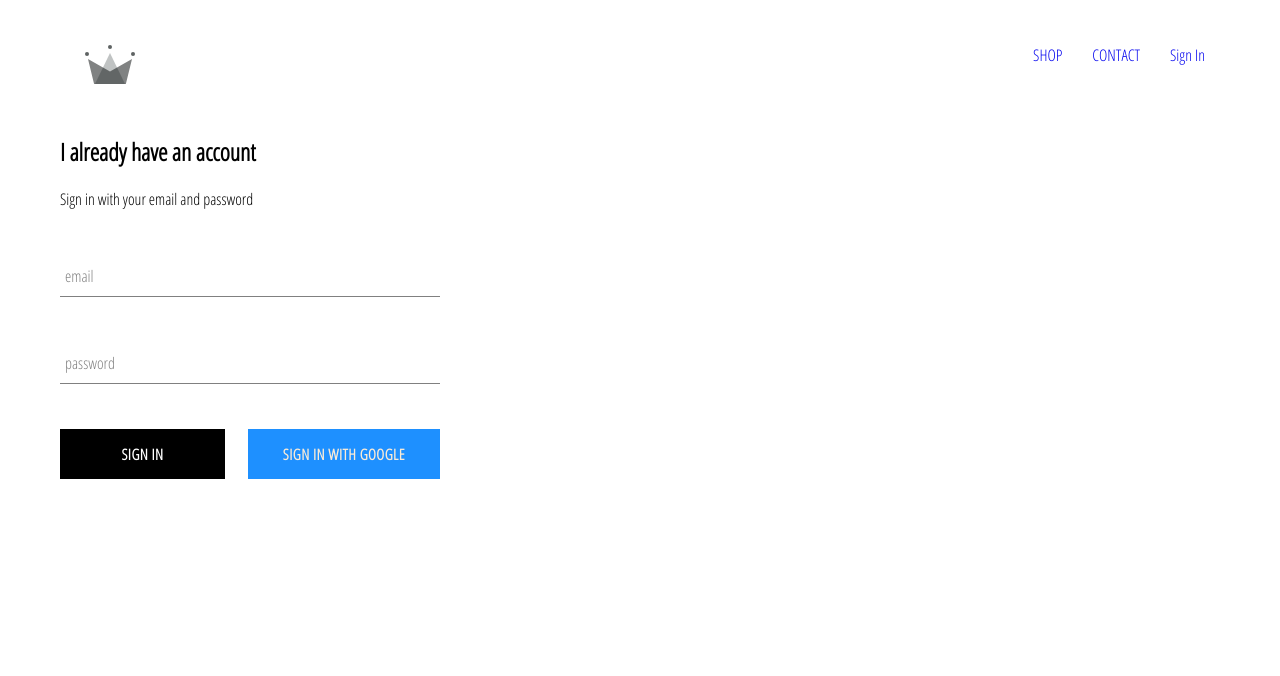
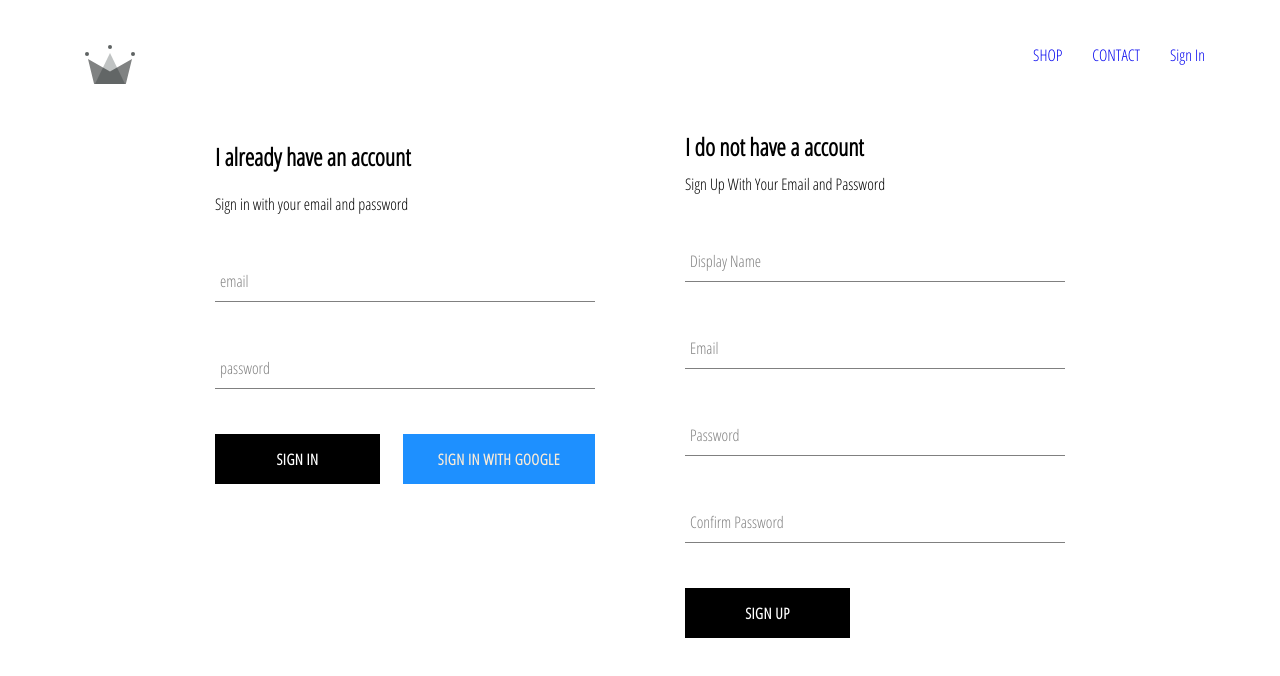
Before and after one commit to toshantarora/shop-clothing, a React (Create React App) app: page /signIn in a window 1280 px wide. Shown: the top 676 px of the page. Built offline with nearby package versions, Linux system fonts and the light colour scheme; no server answers.

Commit message:
implemented firebase utils, included ability to store authenticated to store into database

```diff
--- a/src/App.js
+++ b/src/App.js
@@ -5,7 +5,7 @@
 import ShopPage from './pages/shop/shop.component';
 import Header from './components/header/header.component';
 import SignInAndSignUp from './pages/sign-in-and-sign-up/sign-in-and-sign-up.component';
-import {auth} from './firebase/firebase.utils';
+import {auth ,createUserProfileDocument} from './firebase/firebase.utils';
 
 
 class App extends Component {
@@ -18,11 +18,29 @@
   }
   unsubscribeFromAuth = null;
   componentDidMount(){
-    this.unsubscribeFromAuth = auth.onAuthStateChanged(user => {
-      this.setState({ currentUser : user });
+    this.unsubscribeFromAuth = auth.onAuthStateChanged(async userAuth => {
+      // this.setState({ currentUser : user });
+        // createUserProfileDocument(user);
+      // console.log(user);
 
-      console.log(user);
-    })
+      if(userAuth){
+        const userRef = await createUserProfileDocument(userAuth);
+
+        userRef.onSnapshot(snapShot => {
+          // console.log(snapShot.data());
+
+          this.setState({ currentUser: {
+            id:snapShot.id,
+            ...snapShot.data(),
+          }
+        }, () => {
+          console.log(this.state);
+        })
+        });
+
+      }
+      this.setState({currentUser:userAuth});
+    });
   }
 
   componentWillUnmount(){
--- /dev/null
+++ b/src/components/sign-up-component/sign-up.component.jsx
@@ -0,0 +1,80 @@
+import React from 'react';
+import FormInput from '../form-input/form-input.component';
+import CustomButton from '../custom-button/custom-button.component';
+
+import {auth, createUserProfileDocument} from '../../firebase/firebase.utils';
+import './sign-up.styles.scss';
+
+class SignUpComponent extends React.Component {
+    constructor() {
+        super();
+
+        this.state = {
+            displayName: '',
+            email: '',
+            password:'',
+            confirmPassword:''
+        }
+    }
+
+    handleSubmit = async event => {
+        event.preventDefault();
+
+        const {displayName, email, password, confirmPassword} = this.state;
+
+        if(password != confirmPassword){
+            alert("Password Don't Match");
+            return;
+        }
+
+        try {
+            const {user} = await auth.createUserWithEmailAndPassword(email, password);
+              await createUserProfileDocument(user, {displayName});
+              this.setState({displayName: '',
+              email: '',
+              password:'',
+              confirmPassword:''
+          })
+        }
+        catch (error)
+        {
+            console.error(error);
+        }
+
+    }
+
+    handleChange = event => {
+        const {name ,value } = event.target;
+        this.setState({[name]: value});
+
+    }
+    render() {
+
+        //destructuring
+        const {displayName, email, password, confirmPassword} = this.state;
+        return (
+            <div className='sign-up'>
+               <h2 className='title'>I do not have a account</h2>
+               <span>Sign Up With Your Email and Password</span>
+
+               <form className='sign-up-form' onSubmit={this.handleSubmit}>
+                  <FormInput type='text' name='displayName' value={displayName} onChange={this.handleChange} label='Display Name' required/>
+
+
+
+                  <FormInput type='email' name='email' value={email} onChange={this.handleChange} label='Email' required/>
+
+
+                  <FormInput type='password' name='password' value={password} onChange={this.handleChange} label='Password' required />
+
+
+                   <FormInput type='password' name='confirmPassword' value={confirmPassword} onChange={this.handleChange} label='Confirm Password' required/>
+
+                  <CustomButton type='submit'>SIGN UP</CustomButton>
+               </form>
+            </div>
+        )
+    }
+}
+
+export default SignUpComponent;
--- /dev/null
+++ b/src/components/sign-up-component/sign-up.styles.scss
@@ -0,0 +1,9 @@
+.sign-up {
+    display: flex;
+    flex-direction: column;
+    width: 380px;
+
+    .title {
+      margin: 10px 0;
+    }
+  }
--- a/src/firebase/firebase.utils.js
+++ b/src/firebase/firebase.utils.js
@@ -13,6 +13,36 @@
   };
   firebase.initializeApp(config);
 
+  export const createUserProfileDocument = async (userAuth,additionalData) => {
+    if(!userAuth) return;
+
+    const userRef = firestore.doc(`users/${userAuth.uid}`)
+
+    const snapShot = await userRef.get();
+    console.log(snapShot);
+
+    if(!snapShot.exists)
+    {
+      const {displayName, email} =userAuth;
+      const createdAt = new Date();
+
+      try {
+        await userRef.set({
+          displayName,
+          email,
+          createdAt,
+          ...additionalData
+        })
+      }
+      catch (error)
+      {
+          console.log('error creating user', error.message);
+      }
+    }
+    return userRef;
+    // console.log(firestore.doc('users/hdh34232'));
+  }
+
 export const auth = firebase.auth();
 export const firestore = firebase.firestore();
 
--- a/src/pages/sign-in-and-sign-up/sign-in-and-sign-up.component.jsx
+++ b/src/pages/sign-in-and-sign-up/sign-in-and-sign-up.component.jsx
@@ -1,9 +1,11 @@
 import React from 'react';
+import SignUpComponent from '../../components/sign-up-component/sign-up.component';
 import SignIn from '../../components/signIn/sign-in.component';
 import './sign-in-and-sign-up.styles.scss';
 const SignInAndSignUp = () => (
     <div className='sign-in-and-sign-up'>
         <SignIn></SignIn>
+        <SignUpComponent></SignUpComponent>
     </div>
 );
 export default SignInAndSignUp;
--- a/src/pages/sign-in-and-sign-up/sign-in-and-sign-up.styles.scss
+++ b/src/pages/sign-in-and-sign-up/sign-in-and-sign-up.styles.scss
@@ -0,0 +1,6 @@
+.sign-in-and-sign-up {
+    width: 850px;
+    display: flex;
+    justify-content: space-between;
+    margin: 30px auto;
+  }
```
Also changed, not shown: 1 other file (tests, documents, lock files or other folders).
